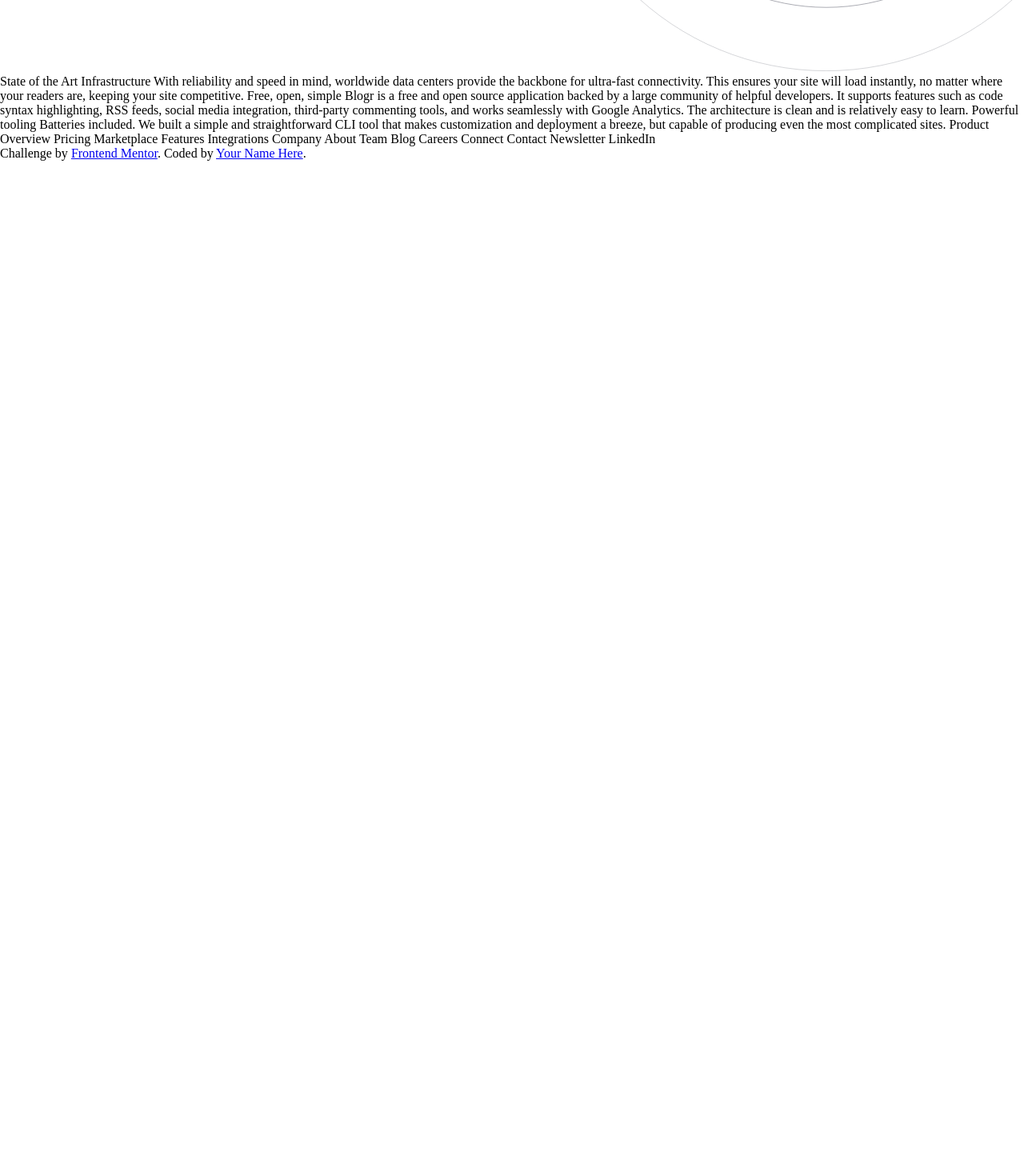
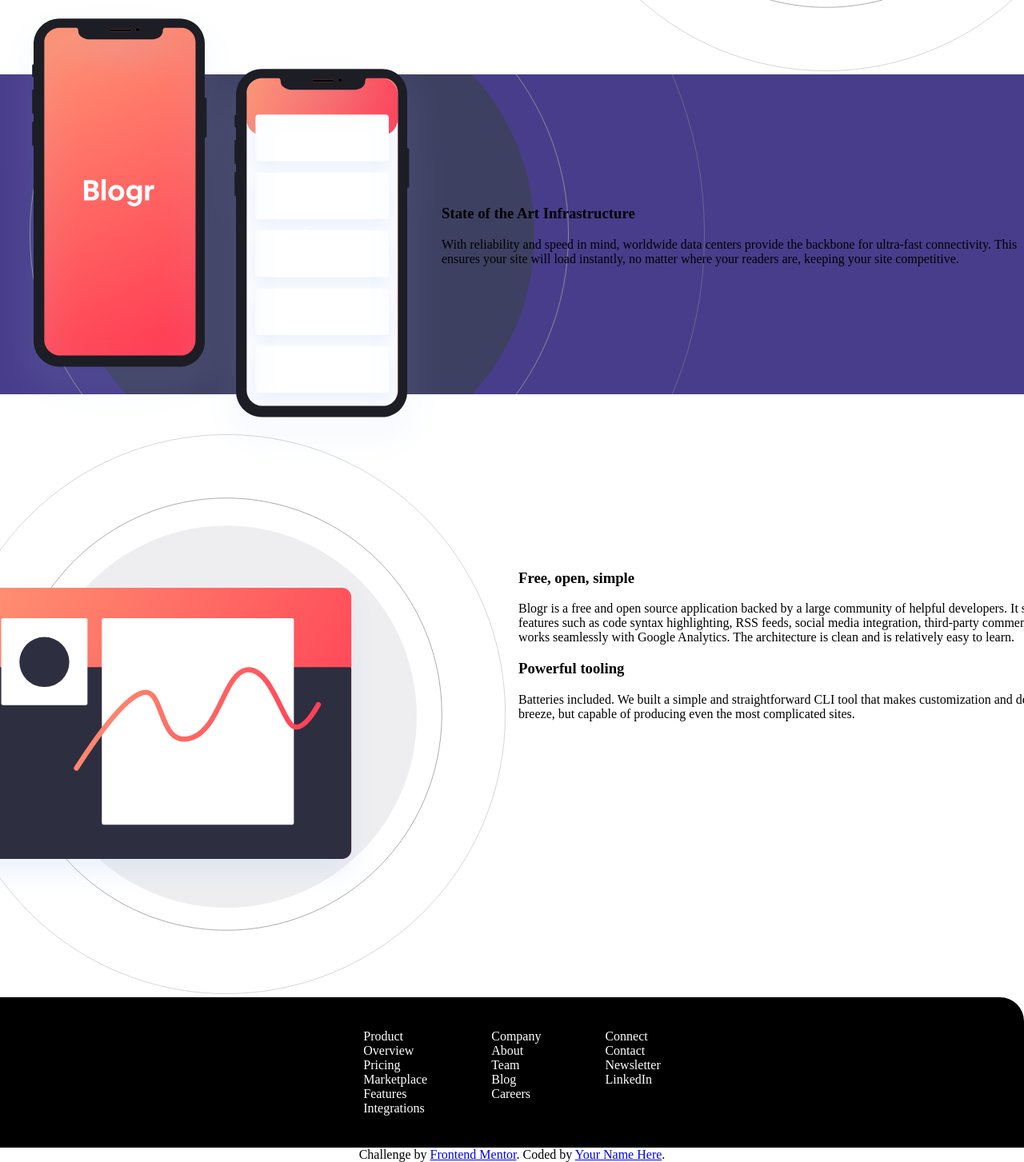
Before and after one commit to elspethcurtis/6-blogr-landing-page-main, a plain HTML site: page index.html in a window 1280 px wide. Shown: the part 1178-2631 px from the top of the page at 80% size. Before the commit the page ends 1379 px from the top, so only its background shows below. Drawn offline with nearby package versions, Linux system fonts and the light colour scheme.

Commit message:
added first pass of rest of sections

```diff
--- a/index.html
+++ b/index.html
@@ -70,39 +70,53 @@
 <img src="images/illustration-editor-desktop.svg" class="section-2-img">
 </div>
   </section>
-  State of the Art Infrastructure
-  With reliability and speed in mind, worldwide data centers provide the backbone for ultra-fast connectivity.
-  This ensures your site will load instantly, no matter where your readers are, keeping your site competitive.
+  <section class="section-3">
+    <img src="images/illustration-phones.svg">
+    <div>
+      <h3>State of the Art Infrastructure</h3>
+      <p>With reliability and speed in mind, worldwide data centers provide the backbone for ultra-fast connectivity.
+      This ensures your site will load instantly, no matter where your readers are, keeping your site competitive.</p>
+      </div>
+</section>
 
-  Free, open, simple
-  Blogr is a free and open source application backed by a large community of helpful developers. It supports
-  features such as code syntax highlighting, RSS feeds, social media integration, third-party commenting tools,
-  and works seamlessly with Google Analytics. The architecture is clean and is relatively easy to learn.
+<section class="section-4">
+  <div class="columns-2">
+    <img src="images/illustration-editor-desktop.svg">
 
-  Powerful tooling
-  Batteries included. We built a simple and straightforward CLI tool that makes customization and deployment a breeze, but
-  capable of producing even the most complicated sites.
+  <div class="columns-2-div-1">
+    <h3>Free, open, simple</h3>
+    <p>Blogr is a free and open source application backed by a large community of helpful developers. It supports
+    features such as code syntax highlighting, RSS feeds, social media integration, third-party commenting tools,
+    and works seamlessly with Google Analytics. The architecture is clean and is relatively easy to learn.</p>
+</div>
 
-  Product
-
-  Overview
-  Pricing
-  Marketplace
-  Features
-  Integrations
-
-  Company
-
-  About
-  Team
-  Blog
-  Careers
-
-  Connect
-
-  Contact
-  Newsletter
-  LinkedIn
+<div>
+    <h3>Powerful tooling</h3>
+    <p>Batteries included. We built a simple and straightforward CLI tool that makes customization and deployment a breeze, but
+    capable of producing even the most complicated sites.</p>
+</div>
+</div>
+  </section>
+<footer>
+    <ul>Product
+    <li>Overview</li>
+    <li>Pricing</li>
+    <li>Marketplace</li>
+    <li>Features</li>
+    <li>Integrations</li>
+</ul>
+    <ul>Company
+    <li>About</li>
+    <li>Team</li>
+    <li>Blog</li>
+    <li>Careers</li>
+</ul>
+    <ul>Connect
+    <li>Contact</li>
+    <li>Newsletter</li>
+    <li>LinkedIn</li>
+    </ul>
+  </footer>
 
   <div class="attribution">
     Challenge by <a href="https://www.frontendmentor.io?ref=challenge" target="_blank">Frontend Mentor</a>.
--- a/styles.css
+++ b/styles.css
@@ -1,5 +1,8 @@
 body{
     margin: 0;
+    display: flex;
+    flex-wrap: wrap;
+    justify-content: center;
 }
 
 header {
@@ -72,17 +75,51 @@ ul{
 
 .section-2{
     justify-content: center;
-    width: 100%;
+    width: 75%;
 }
 
 .section-2 h2{
     text-align: center;
 }
 
-.columns-1{
+.columns-1,
+.columns-2{
     columns: 2 auto;
 }
 
 .section-2-img{
     height:700px;
 }
+
+.section-3 {
+    display: flex;
+    align-items: center;
+    background-image: url(images/bg-pattern-circles.svg);
+    background-repeat: no-repeat;
+    background-position: -50% 50%;
+    height: 400px;
+    width: 100%;
+    background-color: darkslateblue;
+}
+
+.section-4 {
+    margin-top: 50px;
+}
+
+.section-4 img{
+    height: 700px;
+}
+
+.columns-2-div-1 {
+    padding-top: 150px;
+}
+
+
+footer{
+    width: 100%;
+    display: flex;
+    justify-content: center;
+    color: white;
+    background: black;
+    border-radius: 0px 30px 0 0;
+}
```
